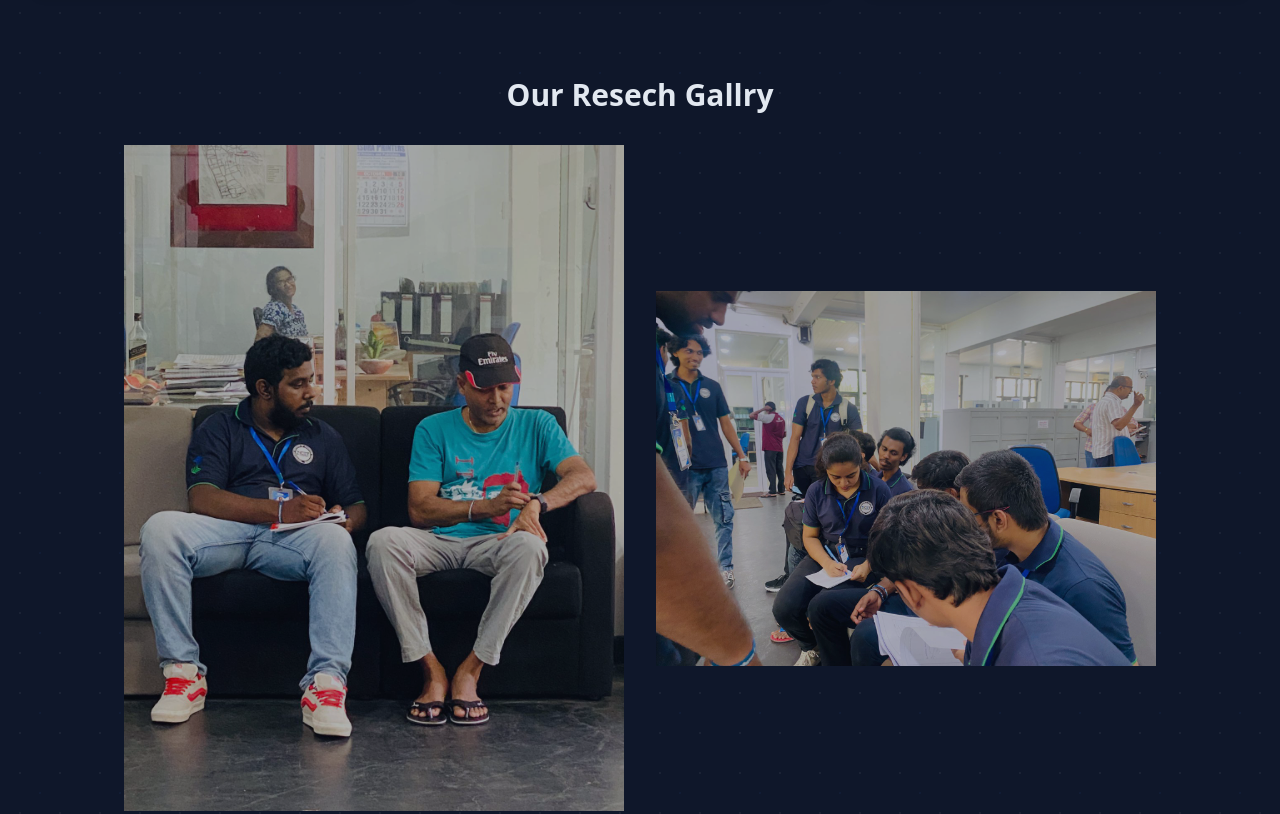
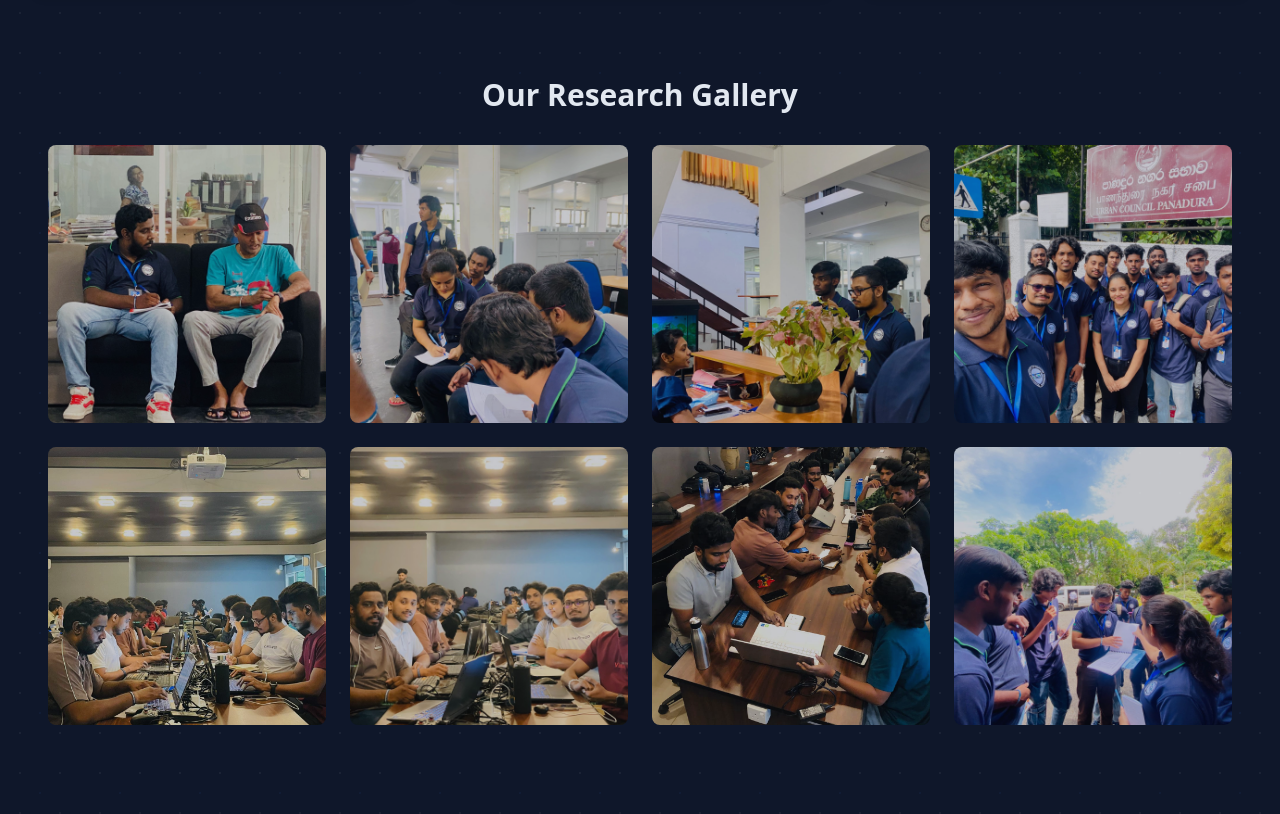
Before and after one commit to ZenIQ-iCET-Industry-Mind/ZenIQ-industry_Mind-Project-Web, a plain HTML site: page index.html in a window 1280 px wide. Shown: the part 5007-5821 px from the top of the page. Drawn offline with nearby package versions, Linux system fonts and the light colour scheme.

Commit message:
update ui

```diff
--- a/index.html
+++ b/index.html
@@ -445,16 +445,35 @@
       </div>
 
       <div class="mt-20 fade-in">
-        <h3 class="text-3xl font-bold text-center mb-8">Our Resech Gallry</h3>
-        <div class="flex flex-wrap justify-center items-center gap-8 opacity-70">
-          <img src="image/n1.jpg" alt="" width="500" height="500" class="h-500 sm:h-500 opacity-500 hover:opacity-500 transition duration-500" loading="lazy" />
-          <img src="image/n2.jpg" alt="" width="500" height="500" class="h-500 sm:h-500 opacity-500 hover:opacity-500 transition duration-500" loading="lazy" />
-          <img src="image/n3.jpg" alt="" width="500" height="500" class="h-500 sm:h-500 opacity-500 hover:opacity-500 transition duration-500" loading="lazy" />
-          <img src="image/n4.jpg" alt="" width="500" height="500" class="h-500 sm:h-500 opacity-500 hover:opacity-500 transition duration-500" loading="lazy" />
-          <img src="image/n6.jpg" alt="" width="500" height="500" class="h-500 sm:h-500 opacity-500 hover:opacity-500 transition duration-500" loading="lazy" />
+  <h3 class="text-3xl font-bold text-center mb-8">Our Research Gallery</h3>
+  <div class="grid grid-cols-1 sm:grid-cols-2 lg:grid-cols-3 xl:grid-cols-4 gap-6 px-4">
+    <div class="aspect-square overflow-hidden rounded-lg">
+      <img src="image/n1.jpg" alt="Nanotechnology research project" class="w-full h-full object-cover opacity-80 hover:opacity-100 transition-opacity duration-300 hover:scale-105 transition-transform duration-300" loading="lazy" />
+    </div>
+    <div class="aspect-square overflow-hidden rounded-lg">
+      <img src="image/n2.jpg" alt="AI and machine learning research" class="w-full h-full object-cover opacity-80 hover:opacity-100 transition-opacity duration-300 hover:scale-105 transition-transform duration-300" loading="lazy" />
+    </div>
+    <div class="aspect-square overflow-hidden rounded-lg">
+      <img src="image/n3.jpg" alt="Renewable energy research" class="w-full h-full object-cover opacity-80 hover:opacity-100 transition-opacity duration-300 hover:scale-105 transition-transform duration-300" loading="lazy" />
+    </div>
+    <div class="aspect-square overflow-hidden rounded-lg">
+      <img src="image/n4.jpg" alt="Biotechnology innovation" class="w-full h-full object-cover opacity-80 hover:opacity-100 transition-opacity duration-300 hover:scale-105 transition-transform duration-300" loading="lazy" />
+    </div>
+    <div class="aspect-square overflow-hidden rounded-lg">
+      <img src="image/n7.jpg" alt="Quantum computing research" class="w-full h-full object-cover opacity-80 hover:opacity-100 transition-opacity duration-300 hover:scale-105 transition-transform duration-300" loading="lazy" />
+    </div>
+     <div class="aspect-square overflow-hidden rounded-lg">
+      <img src="image/n8.jpg" alt="Quantum computing research" class="w-full h-full object-cover opacity-80 hover:opacity-100 transition-opacity duration-300 hover:scale-105 transition-transform duration-300" loading="lazy" />
+    </div>
+     <div class="aspect-square overflow-hidden rounded-lg">
+      <img src="image/n9.jpg" alt="Quantum computing research" class="w-full h-full object-cover opacity-80 hover:opacity-100 transition-opacity duration-300 hover:scale-105 transition-transform duration-300" loading="lazy" />
+    </div>
+     <div class="aspect-square overflow-hidden rounded-lg">
+      <img src="image/n11.jpg" alt="Quantum computing research" class="w-full h-full object-cover opacity-80 hover:opacity-100 transition-opacity duration-300 hover:scale-105 transition-transform duration-300" loading="lazy" />
+    </div>
 
-        </div>
-      </div>
+  </div>
+</div>
     </section>
 
     <div class="my-16"><hr class="border-gray-800"></div>
```
Also changed, not shown: image/n10.jpg (added), image/n11.jpg (added), image/n7.jpg (added), image/n8.jpg (added), image/n9.jpg (added), 1 other file.
